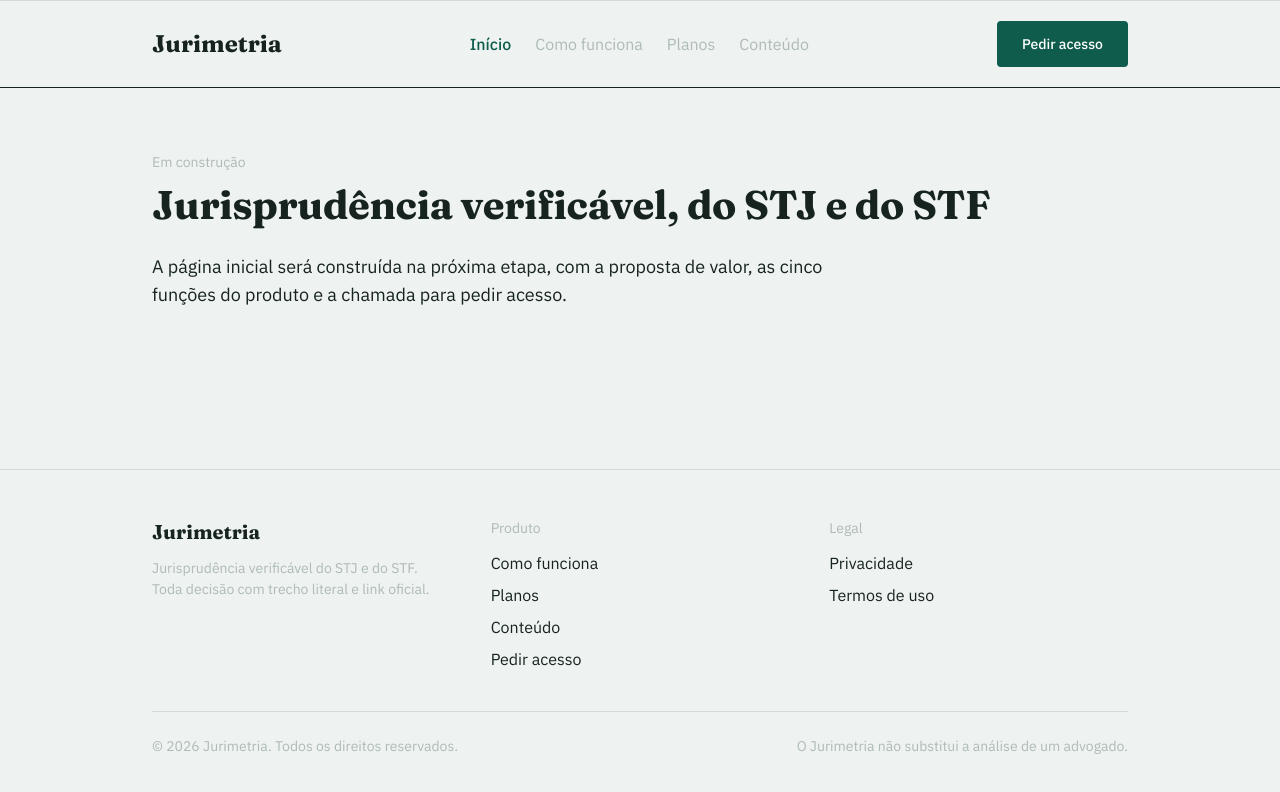
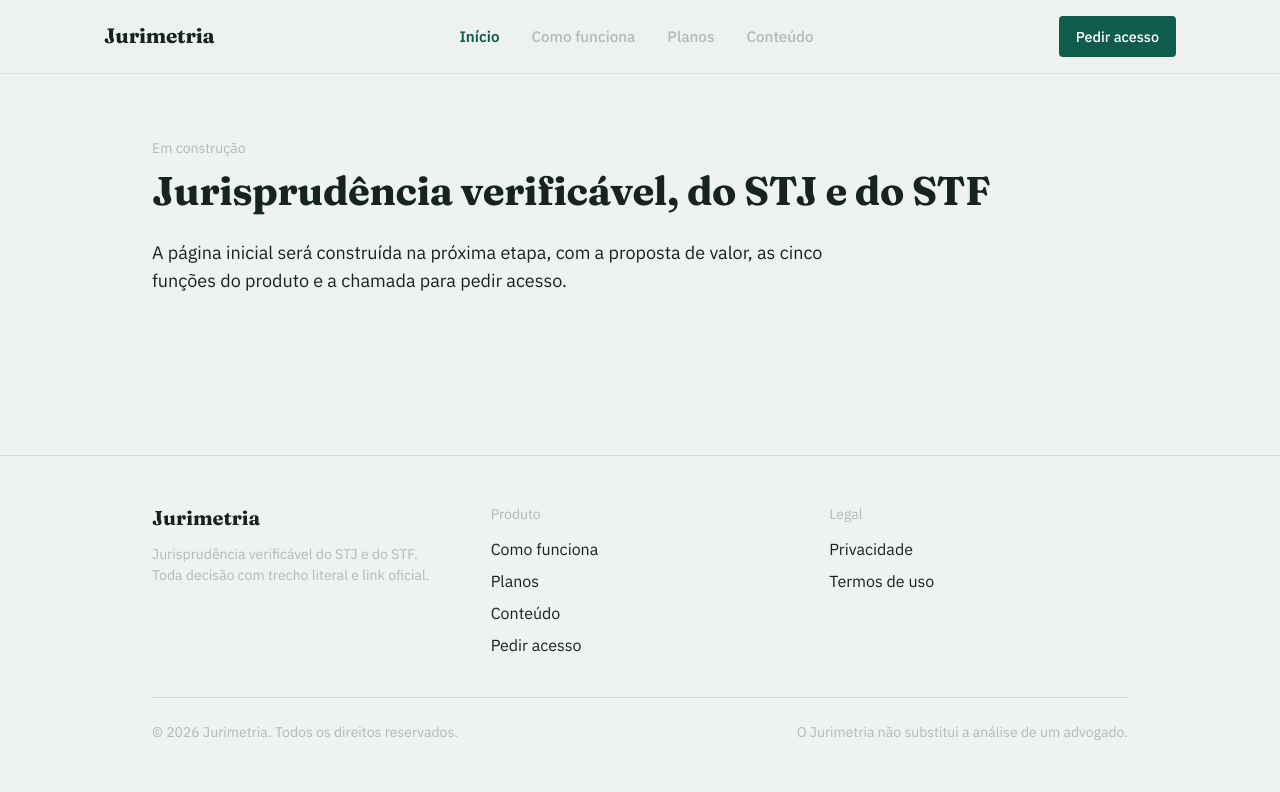
Before and after one commit to jurimetria-squad34/jurimetria-squad34, an Astro site in the folder site/: page / in a window 1280 px wide. Built offline with nearby package versions, Linux system fonts and the light colour scheme; Astro itself is replaced by a stand-in of ours.

Commit message:
style(site): header sticky com efeito glass e alinhamento com o conteúdo

```diff
--- a/site/src/components/Header.astro
+++ b/site/src/components/Header.astro
@@ -15,25 +15,19 @@ const menu = [
 const rotaAtual = Astro.url.pathname;
 ---
 
-<header class="filete border-b">
-    <div class="max-w-5xl mx-auto px-6 py-5 flex items-center justify-between gap-6">
+<header class="cabecalho">
+    <div class="cabecalho-wrap">
         {/* ============================================
             Logo
             ============================================ */}
-        <a
-            href="/"
-            class="font-titulo text-2xl font-bold no-underline text-tinta"
-        >
+        <a href="/" class="logo">
             Jurimetria
         </a>
 
         {/* ============================================
             Menu de navegação
             ============================================ */}
-        <nav
-            aria-label="Menu principal"
-            class="hidden md:flex items-center gap-6"
-        >
+        <nav aria-label="Menu principal" class="menu">
             {menu.map((item) => {
                 const ativo =
                     rotaAtual === item.href ||
@@ -41,12 +35,7 @@ const rotaAtual = Astro.url.pathname;
                 return (
                     <a
                         href={item.href}
-                        class:list={[
-                            'no-underline text-base',
-                            ativo
-                                ? 'text-verde font-medium'
-                                : 'text-tinta-suave',
-                        ]}
+                        class:list={['menu-link', { ativo }]}
                         aria-current={ativo ? 'page' : undefined}
                     >
                         {item.label}
@@ -58,8 +47,114 @@ const rotaAtual = Astro.url.pathname;
         {/* ============================================
             CTA — Pedir acesso
             ============================================ */}
-        <a href="/pedir-acesso" class="botao botao-primario text-sm">
+        <a href="/pedir-acesso" class="botao botao-primario cta">
             Pedir acesso
         </a>
     </div>
 </header>
+
+<style>
+    /* ============================================
+       Header — sticky com efeito glass
+       ============================================ */
+    .cabecalho {
+        position: sticky;
+        top: 0;
+        z-index: 50;
+
+        background: rgba(238, 242, 240, 0.72);
+        backdrop-filter: blur(12px) saturate(160%);
+        -webkit-backdrop-filter: blur(12px) saturate(160%);
+
+        border-bottom: 1px solid rgba(211, 218, 215, 0.6);
+    }
+
+    /* Fallback para navegadores sem backdrop-filter */
+    @supports not (backdrop-filter: blur(12px)) {
+        .cabecalho {
+            background: var(--color-papel);
+        }
+    }
+
+    /* ============================================
+       Container — alinhado com o index e o footer
+       ============================================ */
+    .cabecalho-wrap {
+        max-width: 70rem;
+        margin: 0 auto;
+        padding: 1rem 1.5rem;
+        display: flex;
+        align-items: center;
+        justify-content: space-between;
+        gap: 2rem;
+    }
+
+    /* ============================================
+       Logo
+       ============================================ */
+    .logo {
+        font-family: var(--font-titulo);
+        font-size: 1.3rem;
+        font-weight: 700;
+        color: var(--color-tinta);
+        text-decoration: none;
+        letter-spacing: -0.01em;
+        line-height: 1;
+    }
+
+    .logo:hover {
+        color: var(--color-verde);
+    }
+
+    /* ============================================
+       Menu
+       ============================================ */
+    .menu {
+        display: none;
+        align-items: center;
+        gap: 2rem;
+    }
+
+    .menu-link {
+        color: var(--color-tinta-suave);
+        font-size: 0.95rem;
+        font-weight: 500;
+        text-decoration: none;
+        transition: color 0.15s ease;
+    }
+
+    .menu-link:hover {
+        color: var(--color-tinta);
+    }
+
+    .menu-link.ativo {
+        color: var(--color-verde);
+        font-weight: 600;
+    }
+
+    /* ============================================
+       CTA
+       ============================================ */
+    .cta {
+        font-size: 0.9rem;
+        padding: 0.55rem 1rem;
+    }
+
+    /* ============================================
+       Telas maiores
+       ============================================ */
+    @media (min-width: 48rem) {
+        .menu {
+            display: flex;
+        }
+    }
+
+    /* ============================================
+       Foco de teclado
+       ============================================ */
+    .cabecalho a:focus-visible {
+        outline: 2px solid var(--color-mostarda);
+        outline-offset: 2px;
+        border-radius: 4px;
+    }
+</style>
```
Lines whose indentation alone changed are shown as unchanged.
